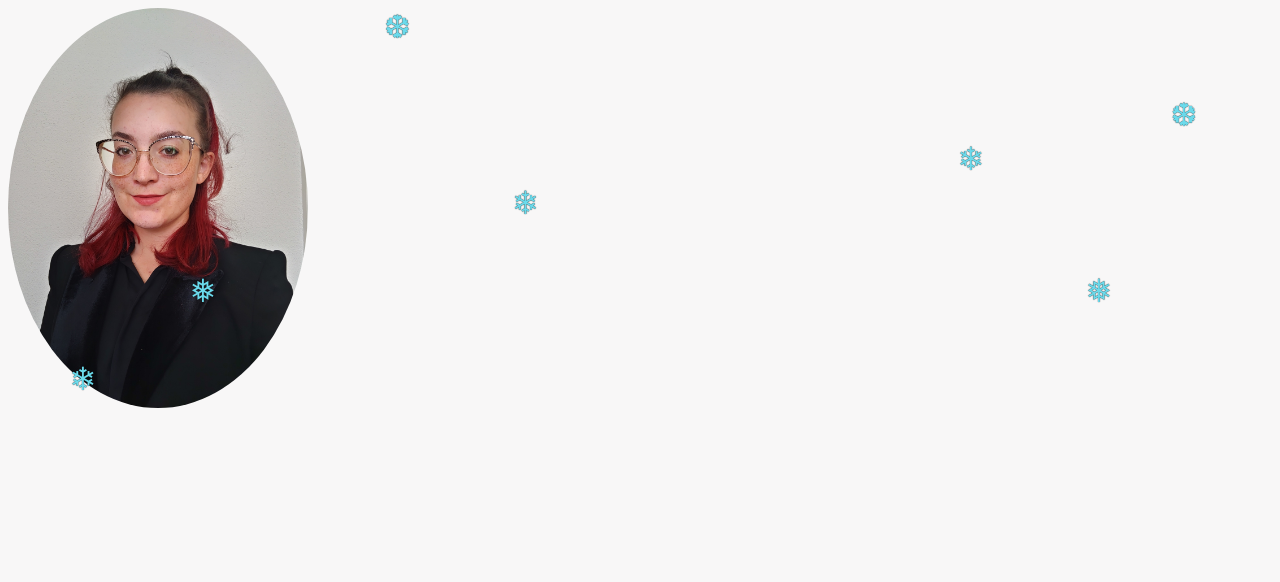
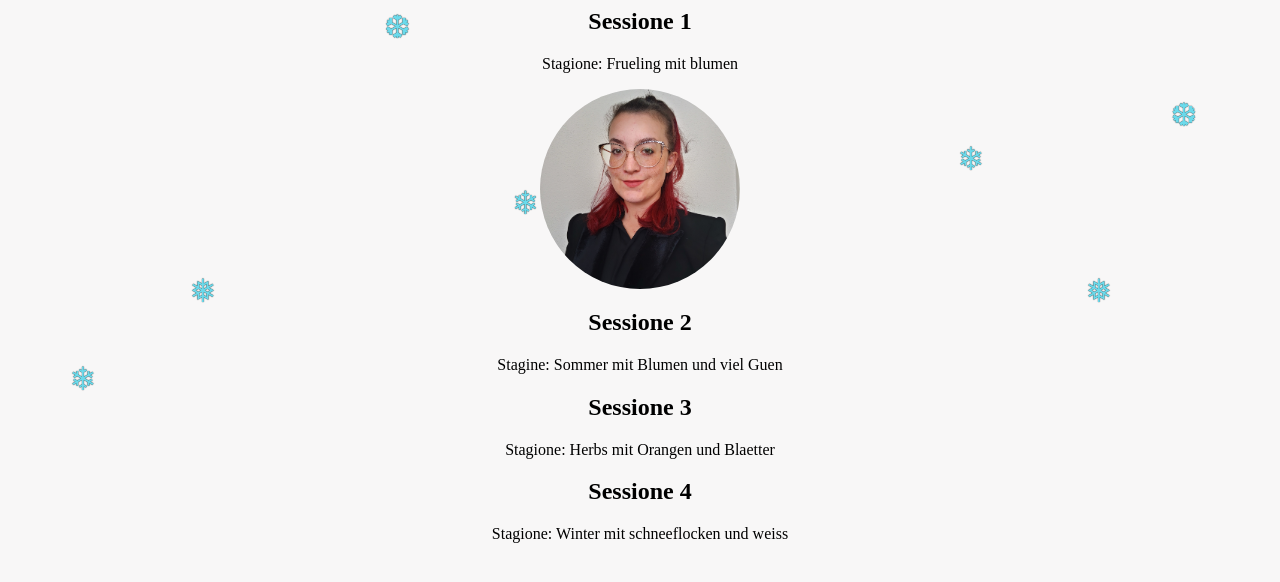
Before and after one commit to yaeltnz/Portfolio_EWEB_BFH, a plain HTML site: page Code/index.html in a window 1280 px wide. Drawn offline with Linux system fonts and the light colour scheme.

Commit message:
foto rund

```diff
--- a/Code/index.html
+++ b/Code/index.html
@@ -2,18 +2,31 @@
   <link rel="stylesheet" type="text/css" href="style.css" />
   <head>
     <script>
-      alert("test");
+      /* https://pajasevi.github.io/CSSnowflakes/ */
     </script>
   </head>
+  <body>
+    <div>
+      <h2>Sessione 1</h2>
+      <p>Stagione: Frueling mit blumen</p>
+      <style>
+        div {
+          text-align: center;
+        }
+      </style>
+    </div>
+    <div>
+      <img class="circular--square" src="Foto profilo.jpg" id="fotoprofilo" />
+    </div>
 
-  <body>
-    <img
-      src="Foto profilo.jpg"
-      width="300"
-      height="400img {
-        border-radius: 50%;"
-      id="fotoprofilo"
-    />
+    <div>
+      <h2>Sessione 2</h2>
+      <p>Stagine: Sommer mit Blumen und viel Guen</p>
+    </div>
+    <div>
+      <h2>Sessione 3</h2>
+      <p>Stagione: Herbs mit Orangen und Blaetter</p>
+    </div>
     <div class="snowflakes" aria-hidden="true">
       <div class="snowflake">❅</div>
       <div class="snowflake">❅</div>
@@ -25,6 +38,8 @@
       <div class="snowflake">❅</div>
       <div class="snowflake">❆</div>
       <div class="snowflake">❄</div>
+      <h2>Sessione 4</h2>
+      <p>Stagione: Winter mit schneeflocken und weiss</p>
     </div>
   </body>
 </html>
--- a/Code/style.css
+++ b/Code/style.css
@@ -1,6 +1,13 @@
-img {
+.circular--square {
   border-radius: 50%;
+  width: 200px;
+  height: 200px;
+  object-fit: cover;
 }
+body {
+  background-color: lightblue;
+}
+
 body {
   background: hsl(0, 7%, 97%);
 }
```
